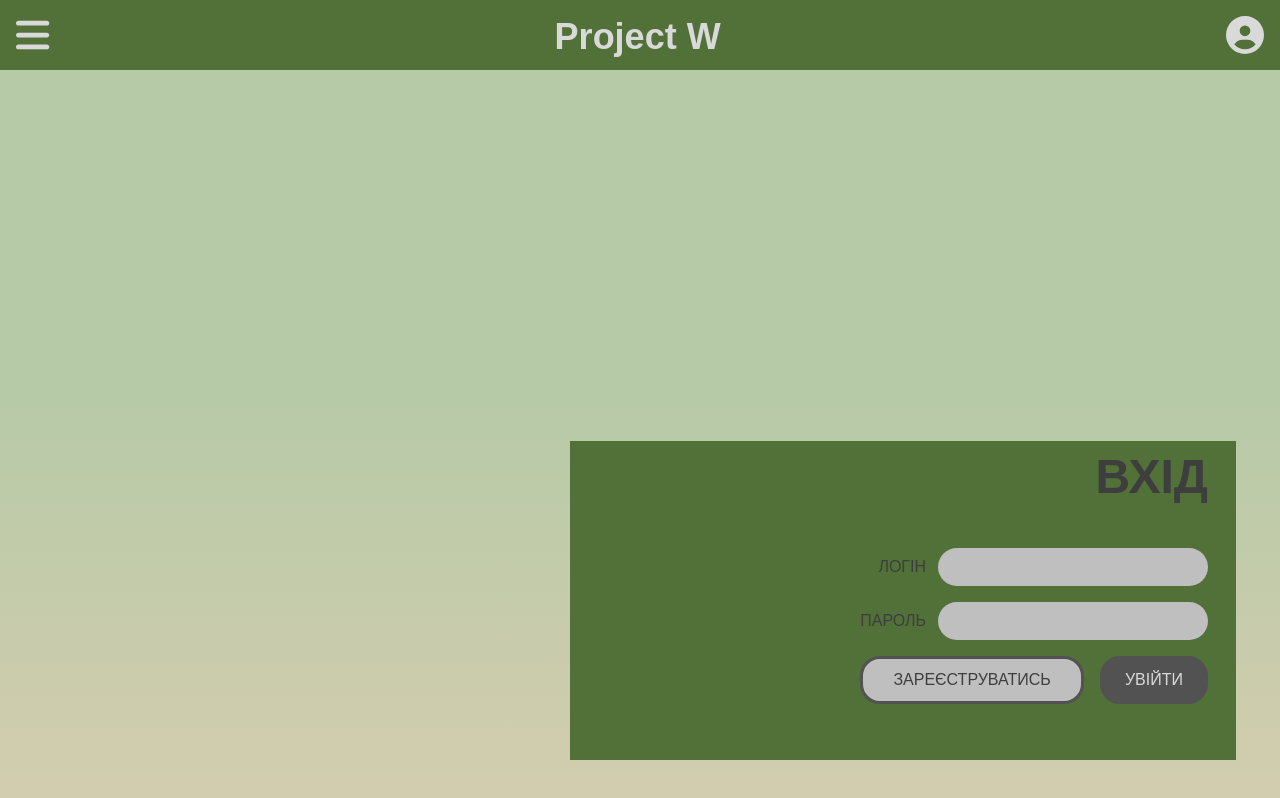
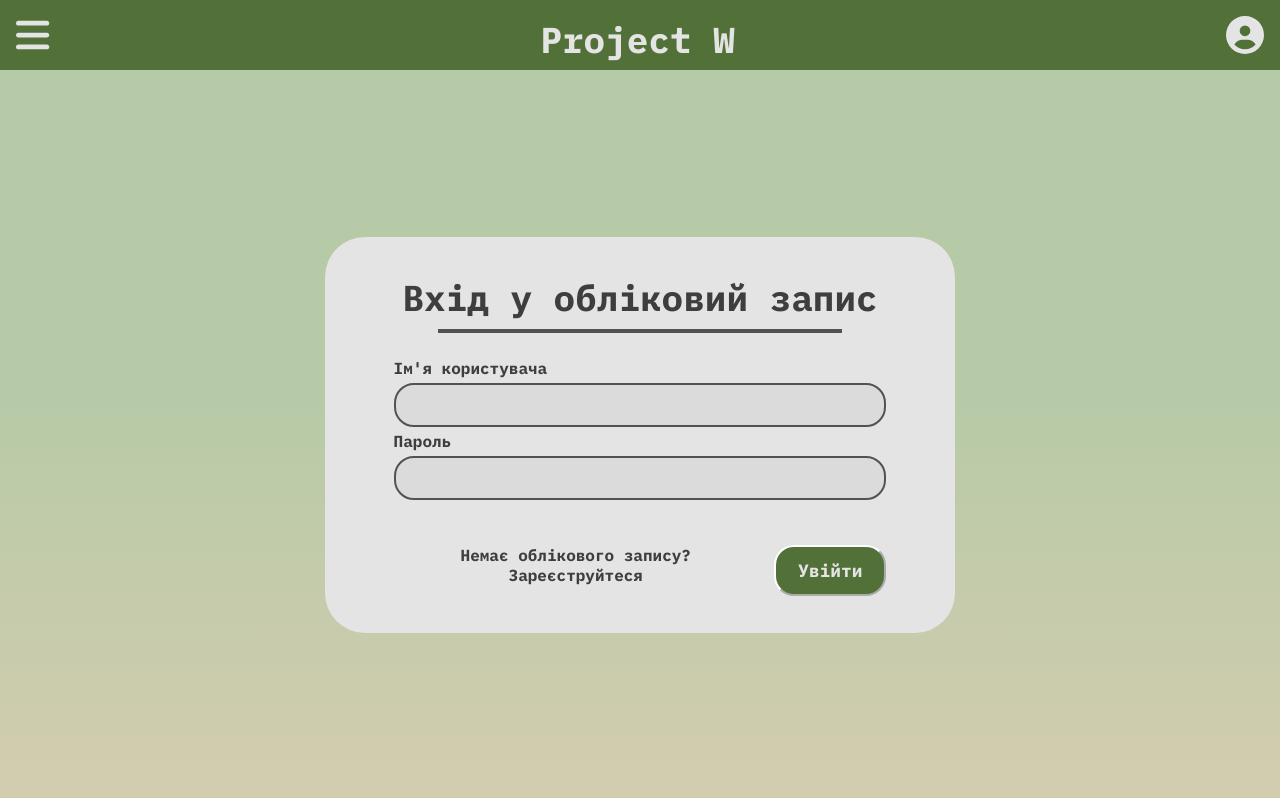
Before and after one commit to amasyaska/project-w, a React (Vite) app in the folder src/django-container/frontend/: page /login in a window 1280 px wide. Built offline with nearby package versions, Linux system fonts and the light colour scheme.

Commit message:
better registration

```diff
--- a/src/django-container/frontend/src/App.css
+++ b/src/django-container/frontend/src/App.css
@@ -1,10 +1,11 @@
 @import url("https://fonts.googleapis.com/css2?family=Russo+One&display=swap");
+@import url('https://fonts.googleapis.com/css2?family=IBM+Plex+Mono:ital,wght@0,100;0,200;0,300;0,400;0,500;0,600;0,700;1,100;1,200;1,300;1,400;1,500;1,600;1,700&display=swap');
 
 :root {
     --color-black: #3E3E3E;
-    --color-white: #D9D9D9;
+    --color-white: #E4E4E4;
 
-    --color-light-gray: #BFBFBF;
+    --color-light-gray: #DBDBDB;
     --color-dark-gray: #525252;
 
     --color-primary: #527139;
@@ -34,7 +35,7 @@
 
     font-style: normal;
     line-height: normal;
-    font-weight: 400;
+    font-weight: 700;
 
     box-sizing: border-box;
 }
@@ -57,7 +58,6 @@ body {
 /* text elements */
 p, label, span, a, button {
     font-size: var(--font-size-text);
-    text-shadow: var(--shadow);
 }
 
 a {
@@ -71,8 +71,3 @@ h1, h2, h3, h4, h5, h6 {
 
     font-weight: 700;
 }
-
-*:focus {
-    outline: 2px solid var(--color-primary);
-    outline-offset: 2px;
-}
--- a/src/django-container/frontend/src/components/Button.module.css
+++ b/src/django-container/frontend/src/components/Button.module.css
@@ -6,13 +6,10 @@
 
     font-size: var(--font-size-text);
     text-align: center;
-    text-transform: uppercase;
     text-decoration: none;
 
     cursor: pointer;
-    border: 3px solid;
     border-radius: var(--border-radius-2);
-    border-color: var(--color-dark-gray);
 
     transition: opacity var(--transition);
 
@@ -25,7 +22,12 @@
     }
 
     &.primary {
-        background-color: var(--color-dark-gray);
+        background-color: var(--color-primary);
         color: var(--color-white);
+        font-size: 1.4vw;
+    }
+
+    &.uppercase {
+        text-transform: uppercase;
     }
 }
--- a/src/django-container/frontend/src/components/Input.module.css
+++ b/src/django-container/frontend/src/components/Input.module.css
@@ -18,5 +18,5 @@
 }
 
 .label {
-    text-transform: uppercase;
+
 }
--- a/src/django-container/frontend/src/pages/Auth.module.css
+++ b/src/django-container/frontend/src/pages/Auth.module.css
@@ -1,52 +1,47 @@
 .auth {
     display: flex;
     flex-direction: column;
+    align-items: center;
+    justify-content: center;
+
     height: 100%;
     width: 100%;
-    justify-content: end;
-    padding: 40px 44px;
 
-    h1 {
-        font-size: 96px;
-        text-transform: uppercase;
-        margin: 0;
-    }
+    padding: 1%;
 
     form {
         display: flex;
         flex-direction: column;
         align-items: center;
-        align-self: end;
+        align-self: center;
 
-        padding: 8px 28px 56px 290px;
         width: fit-content;
-        background-color: var(--color-2);
-
-        background: var(--color-primary);
-
-        h2 {
-            font-size: 48px;
-            align-self: end;
-            margin: 0;
-            margin-bottom: 44px;
-            text-transform: uppercase;
-        }
 
         .formFields {
             display: flex;
             flex-direction: column;
-            align-items: flex-end;
+            justify-content: center;
+            align-items: center;
             width: 100%;
-            gap: 16px;
+            padding-top: 5%;
+            padding-bottom: 5%;
         }
 
         label {
             display: flex;
-            align-items: center;
-            gap: 12px;
+            flex-direction: column;
+            text-align: left;
+            width: 100%;
+            margin-bottom: 4px;
         }
+
         input {
-            width: 270px;
+            align-self: center;
+            width: 100%;
+            min-height: 100%;
+            margin-top: 1%;
+            border: 2px solid;
+            border-color: var(--color-dark-gray);
         }
 
         .controls {
@@ -59,9 +54,15 @@
                 width: 100%;
             }
         }
+
+        .link {
+            background: none;
+            text-align: center;
+            &:hover {
+                outline: none;
+                text-decoration: underline;
+                opacity: 0.8;
+            }
+        }
     }
 }
-
-.register form {
-
-}
--- a/src/django-container/frontend/src/pages/Auth.tsx
+++ b/src/django-container/frontend/src/pages/Auth.tsx
@@ -4,6 +4,8 @@ import useAuth from "@hooks/auth";
 
 import Button from "@components/Button";
 import Input from "@components/Input";
+import PageHeader from "@components/PageHeader.tsx";
+import Main from "@components/Main";
 
 import styles from "./Auth.module.css";
 
@@ -48,41 +50,39 @@ export default function Auth({ registering = false }) {
     }
 
     return (
+        <Main>
         <div className={[styles.auth, registering ? styles.register : ""].join(" ")}>
             <form onSubmit={submit}>
-                <h2>{registering ? "Реєстрація" : "Вхід"}</h2>
+                <PageHeader>{registering ? "Реєстрація" : "Вхід у обліковий запис"}</PageHeader>
                 <div className={styles.formFields}>
                     <Input
-                        label="Логін"
+                        label="Ім'я користувача"
                         type="text"
                         name="name"
                         required
-                        {...(registering ? { placeholder: "Літери, цифри, та підкреслення" } : {})}
                     />
 
-                    {registering && <Input label="E-mail" type="text" name="email" placeholder="[Опціонально]" />}
+                    {registering && <Input label="Електронна пошта" type="text" name="email"/>}
 
                     <Input
                         label="Пароль"
                         type="password"
                         name="password"
                         required
-                        {...(registering ? { placeholder: "12+ знаків" } : {})}
                     />
 
-                    {registering && (
-                        <Input label="і ще раз" type="password" name="password2" required placeholder="Повтор паролю" />
-                    )}
+                    {registering && <Input label="Підтвердження паролю" type="password" name="password2"/>}
                 </div>
                 <div className={styles.controls}>
-                    <Button to={registering ? "/login" : "/register"}>
-                        {registering ? "Увійти" : "Зареєструватись"}
-                    </Button>
+                    <Link to={registering ? "/login" : "/register"} className={styles.link}>
+                        {registering ? "Вже зареєстровані? Зайдіть у обліковий запис" : "Немає облікового запису? Зареєструйтеся"}
+                    </Link>
                     <Button type="submit" primary>
                         {registering ? "Зареєструватись" : "Увійти"}
                     </Button>
                 </div>
             </form>
         </div>
+        </Main>
     );
 }
--- a/src/django-container/frontend/src/pages/NotFound.tsx
+++ b/src/django-container/frontend/src/pages/NotFound.tsx
@@ -6,6 +6,6 @@ export default function NotFound() {
     return <Main>
         <PageHeader>404</PageHeader>
         <p>{"Ой! Сторінку не знайдено :<"}</p>
-        <Button to="/">На головну</Button>
+        <Button to="/" primary>На головну</Button>
     </Main>;
 }
```
